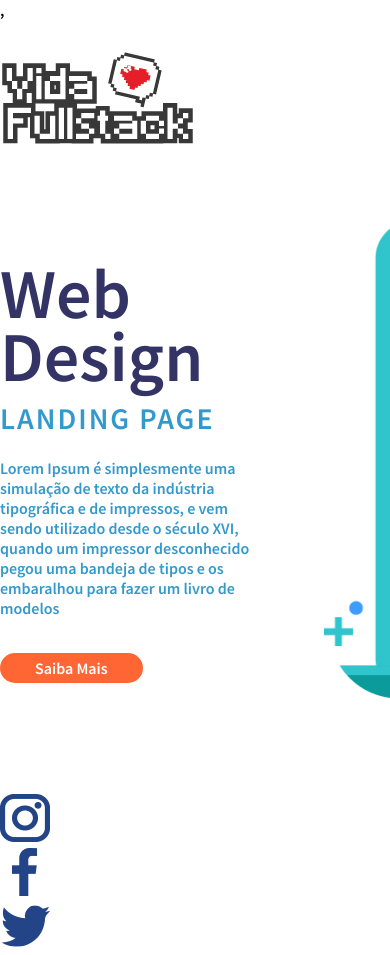
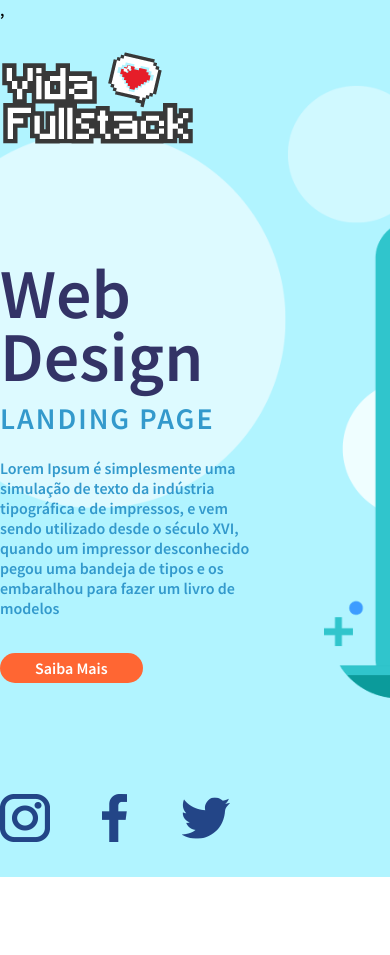
Before and after one commit to rafajmendes/modulo-handson.github.io, a plain HTML site: page index.html in a window 390 px wide. Shown: the top 955 px of the page. After the commit the page ends 877 px from the top, so only its background shows below. Drawn offline with Linux system fonts and the light colour scheme.

Commit message:
adicao de footer, bgresponsivo css

```diff
--- /dev/null
+++ b/assets/imagens/css/footer.css
@@ -0,0 +1,7 @@
+footer ul li {
+  margin: 0 40px 0 0;
+}
+
+footer ul li a img {
+  width: 500px;
+}
--- a/assets/imagens/css/header.css
+++ b/assets/imagens/css/header.css
@@ -6,7 +6,6 @@ header section {
 header nav ul {
   display: flex;
   flex-direction: row;
-  list-style: none;
   align-items: center;
 }
 
--- /dev/null
+++ b/assets/imagens/css/responsive.css
@@ -0,0 +1,30 @@
+@media (max-width:2000px) {
+  body {
+    background-size: 900px;
+    ;
+  }
+}
+
+@media (max-width: 1700px) {
+  body {
+    background-size: 850px;
+  }
+}
+
+@media (max-width: 1440px) {
+  body {
+    background-size: 800px;
+  }
+}
+
+@media (max-width: 1330px) {
+  body {
+    background-size: 750px;
+  }
+}
+
+@media (max-width: 1020px) {
+  body {
+    background-size: 700px;
+  }
+}
--- a/assets/imagens/css/style.css
+++ b/assets/imagens/css/style.css
@@ -7,6 +7,8 @@
 @import url(./header.css);
 @import url(buttons.css);
 @import url(main.css);
+@import url(footer.css);
+@import url(responsive.css);
 
 /*reset css*/
 * {
@@ -19,6 +21,14 @@
   text-decoration: none;
   font-family: 'Source Sans Pro', sans-serif;
   font-weight: 300;
+  list-style: none;
+}
+
+body {
+  background-image: url(../bolha-background.png);
+  background-repeat: no-repeat;
+  background-position: left center;
+
 }
 
 .container {
--- a/index.html
+++ b/index.html
@@ -73,20 +73,21 @@
   <!--Container-->
 
   <!--Footer-->
-  <footer>
+  <footer class="container">
     <!--Redes sociais-->
-    <ul>
+    <ul class="row">
       <li>
         <a href="#"></a>
-        <img src="./assets/imagens/logo-insta.png" alt="Instagram">
+        <img src="./assets/imagens/logo-insta.png" alt="Instagram" />
       </li>
       <li>
         <a href="#"></a>
-        <img src="./assets/imagens/logo-facebook.png" alt="logo-facebook">
+        <img src="./assets/imagens/logo-facebook.png" alt="Facebook" />
       </li>
       <li>
         <a href="#"></a>
-        <img src="./assets/imagens/logo-twitter.png" alt="Twitter">
+        <img src="./assets/imagens/logo-twitter.png" alt="Twitter" />
+      </li>
     </ul>
     <!--Redes sociais-->
   </footer>
```
